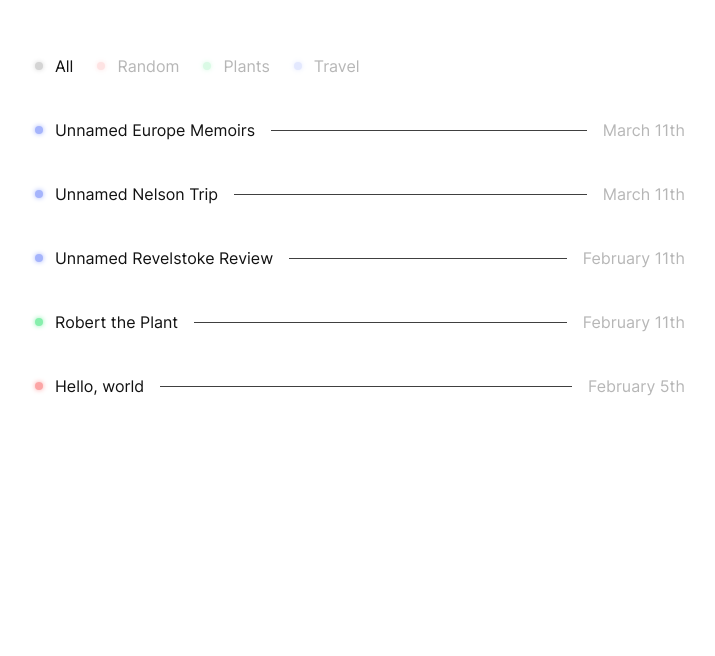
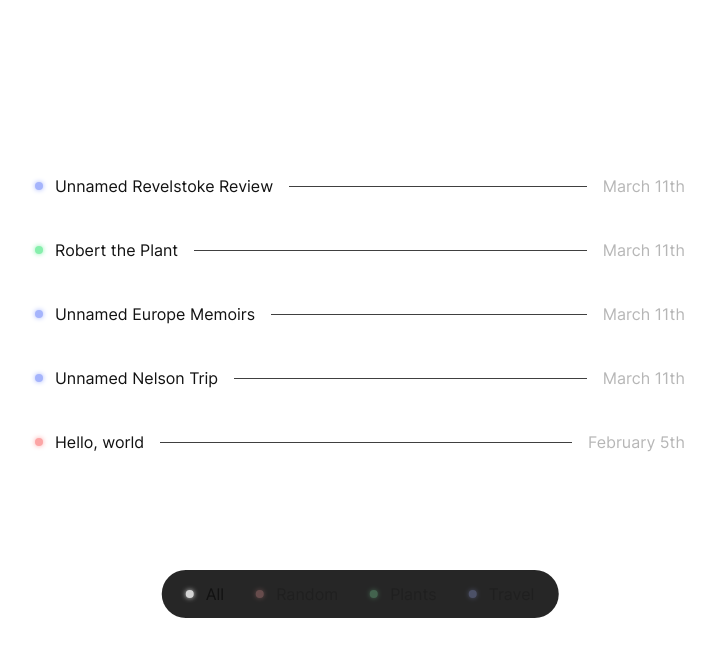
Before and after one commit to joeyvanlierop/joey, a Next.js app: page / in a window 1280 px wide. Shown: the part 126-782 px from the top of the page, without its empty margins (280-995 px from the left). Built offline with nearby package versions, Linux system fonts and the light colour scheme.

Commit message:
Add nav bar

```diff
--- a/components/list.tsx
+++ b/components/list.tsx
@@ -8,36 +8,14 @@ import { ThemeButton } from "./themeButton";
 interface ListProps {
   posts: PostData[];
   categories: Category[];
+  selected: number;
 }
 
 export const List: React.FC<ListProps> = (props) => {
   const [isPresent, safeToRemove] = usePresence();
-  const [selected, setSelected] = useState(0);
   const [posts, setPosts] = useState(props.posts);
 
   return (
-    <>
-      <div className="relative flex h-16 w-full items-center justify-start leading-[64px]">
-        {props.categories.map((category, idx) => {
-          const isSelected = selected == idx;
-
-          return (
-            <div
-              key={idx}
-              onClick={() => setSelected(idx)}
-              tabIndex={0}
-              className={`flex min-w-0 flex-shrink cursor-pointer items-center transition-opacity hover:opacity-100 ${
-                !isSelected ? "opacity-30" : ""
-              }`}
-            >
-              <Dot color={category.color} />
-              <p className="ml-3 mr-6 h-full overflow-hidden text-ellipsis whitespace-nowrap capitalize">
-                {category.name}
-              </p>
-            </div>
-          );
-        })}
-      </div>
     <motion.ol
       className="group w-full"
       transition={{
@@ -59,7 +37,10 @@ export const List: React.FC<ListProps> = (props) => {
             const category2 = props.categories.find(
               (category) => category.name === post.category
             );
-              return props.categories[selected] === category2 || selected === 0;
+            return (
+              props.categories[props.selected] === category2 ||
+              props.selected === 0
+            );
           });
           const actualIndex = filtered.findIndex(
             (post2) => post2.title === post.title
@@ -71,7 +52,10 @@ export const List: React.FC<ListProps> = (props) => {
             return null;
           }
 
-            if (props.categories[selected] !== category && selected !== 0) {
+          if (
+            props.categories[props.selected] !== category &&
+            props.selected !== 0
+          ) {
             return null;
           }
 
@@ -86,6 +70,5 @@ export const List: React.FC<ListProps> = (props) => {
         })}
       </AnimatePresence>
     </motion.ol>
-    </>
   );
 };
--- /dev/null
+++ b/components/nav.tsx
@@ -0,0 +1,30 @@
+import { useState } from "react";
+import { Dot } from "./dot";
+
+export function Nav(props) {
+  return (
+    <nav
+      className={`absolute bottom-0 left-1/2 mb-4 flex h-12 w-full -translate-x-1/2 justify-between rounded-full bg-neutral-800 px-6 lg:mb-14 lg:w-auto lg:gap-8`}
+    >
+      {props.categories?.map((category, idx) => {
+        const isSelected = props.selected == idx;
+
+        return (
+          <div
+            key={idx}
+            onClick={() => props.setSelected(idx)}
+            tabIndex={0}
+            className={`flex min-w-0 flex-shrink cursor-pointer items-center transition-opacity hover:opacity-100 ${
+              !isSelected ? "opacity-30" : ""
+            }`}
+          >
+            <Dot color={category.color} />
+            <p className="ml-3 overflow-hidden text-ellipsis whitespace-nowrap capitalize">
+              {category.name}
+            </p>
+          </div>
+        );
+      })}
+    </nav>
+  );
+}
--- a/pages/index.tsx
+++ b/pages/index.tsx
@@ -1,6 +1,8 @@
 import { motion, Variants } from "framer-motion";
+import { useState } from "react";
 import { Column } from "../components/column";
 import { List } from "../components/list";
+import { Nav } from "../components/nav";
 import { Category, getPosts } from "../lib/post";
 
 const categories: Category[] = [
@@ -16,6 +18,8 @@ const variants: Variants = {
 };
 
 export default function Home({ posts }) {
+  const [selected, setSelected] = useState(0);
+
   return (
     <motion.div
       className="flex h-screen w-screen flex-col items-center justify-center"
@@ -27,8 +31,13 @@ export default function Home({ posts }) {
         duration: 1,
       }}
     >
-      <Column className="mt-40">
-        <List posts={posts} categories={categories} />
+      <Column className="relative mt-[35vh]">
+        <List posts={posts} categories={categories} selected={selected} />
+        <Nav
+          categories={categories}
+          selected={selected}
+          setSelected={setSelected}
+        />
       </Column>
     </motion.div>
   );
--- a/pages/posts/[slug].tsx
+++ b/pages/posts/[slug].tsx
@@ -4,6 +4,7 @@ import {
   MotionProps,
   Transition,
   usePresence,
+  Variants,
 } from "framer-motion";
 import { MDXRemote, MDXRemoteSerializeResult } from "next-mdx-remote";
 import { serialize } from "next-mdx-remote/serialize";
@@ -21,13 +22,30 @@ interface PostProps {
 const transition: Transition = {
   type: "spring",
   bounce: 0,
-  duration: 1,
+  duration: 0.5,
 };
-const motionProps = (delay: number, exitDelay: number): MotionProps => ({
-  initial: { opacity: 0, y: 20 },
-  animate: { opacity: 1, y: 0, transition: { ...transition, delay: delay } },
-  exit: { opacity: 0, y: 20, transition: { ...transition, delay: exitDelay } },
-});
+
+const segmentProps: Variants = {
+  initial: {
+    opacity: 0,
+    y: 10,
+  },
+  animate: { opacity: 1, y: 0, transition: transition },
+  exit: {
+    opacity: 0,
+    y: 10,
+    transition: transition,
+  },
+};
+
+const parentProps: Variants = {
+  animate: {
+    transition: { ...transition, staggerChildren: 0.1, staggerDirection: 1 },
+  },
+  exit: {
+    transition: { ...transition, staggerChildren: 0.1, staggerDirection: -1 },
+  },
+};
 
 export default function Post({ data, source }: PostProps) {
   const [isPresent, safeToRemove] = usePresence();
@@ -40,26 +58,30 @@ export default function Post({ data, source }: PostProps) {
   return (
     <div className="flex w-full justify-center">
       <Column className="mt-40">
-        <AnimatePresence>
+        <AnimatePresence mode="wait">
           {isPresent && (
-            <>
+            <motion.div
+              variants={parentProps}
+              initial="initial"
+              animate="animate"
+              exit="exit"
+            >
               <motion.h1
                 className="flex justify-between font-title text-5xl font-bold"
-                {...motionProps(0, 0.2)}
+                variants={segmentProps}
               >
                 {data.title}
               </motion.h1>
-              <motion.div {...motionProps(0.1, 0.1)}>
+              <motion.div variants={segmentProps}>
                 <Spacer />
               </motion.div>
               <motion.article
-                {...motionProps}
-                {...motionProps(0.2, 0)}
+                variants={segmentProps}
                 className="prose dark:prose-invert"
               >
                 <MDXRemote {...source} />
               </motion.article>
-            </>
+            </motion.div>
           )}
         </AnimatePresence>
       </Column>
--- a/posts/revelstoke-revelations.mdx
+++ b/posts/revelstoke-revelations.mdx
@@ -1,7 +1,7 @@
 ---
 title: Unnamed Revelstoke Review
 category: travel
-date: "2023-02-11"
+date: "2023-03-11"
 updated: "2023-02-11"
 published: false
 ---
--- a/posts/robert-the-plant.mdx
+++ b/posts/robert-the-plant.mdx
@@ -1,7 +1,7 @@
 ---
 title: Robert the Plant
 category: plants
-date: "2023-02-11"
+date: "2023-03-11"
 updated: "2023-02-11"
 published: false
 ---
```
Lines whose indentation alone changed are shown as unchanged.
